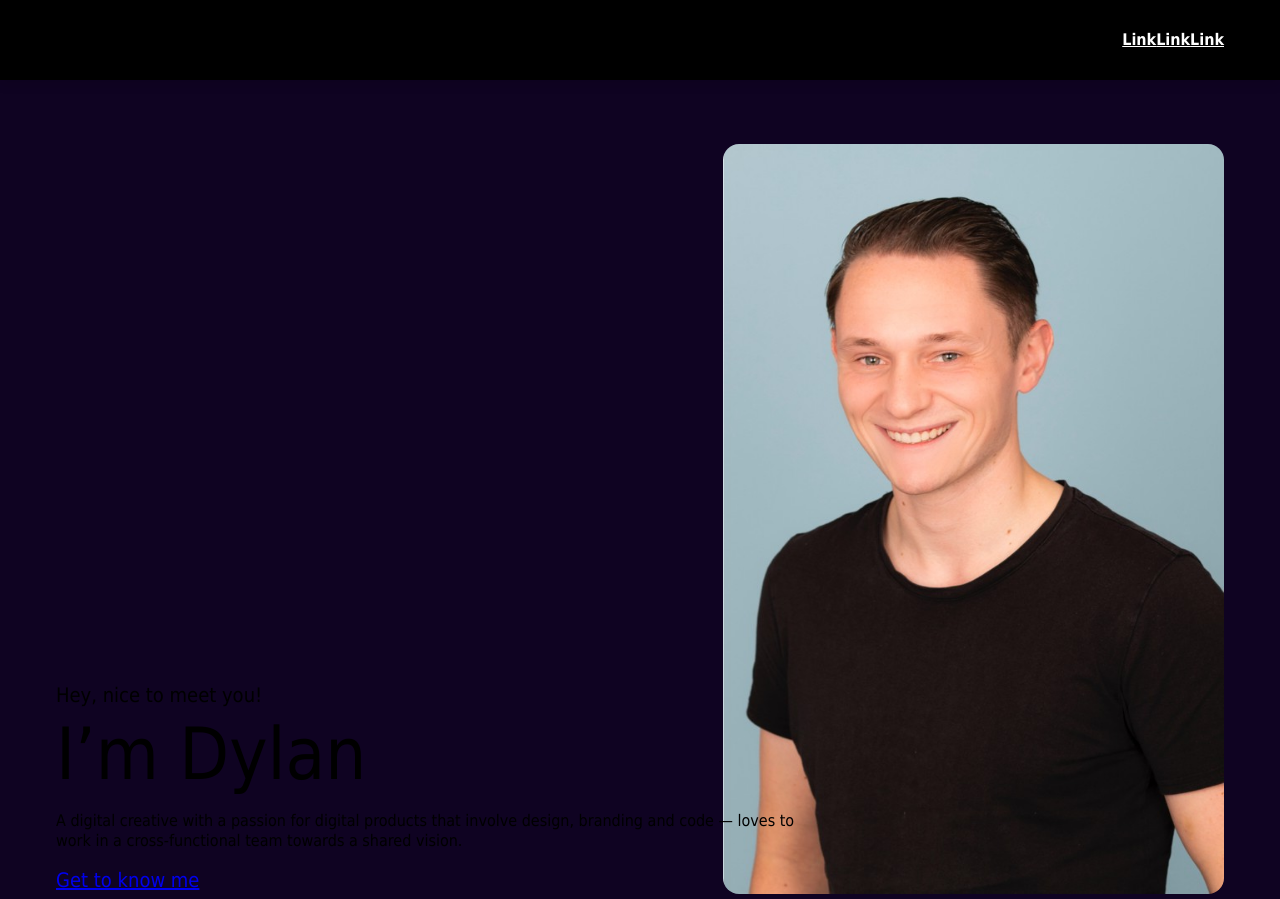
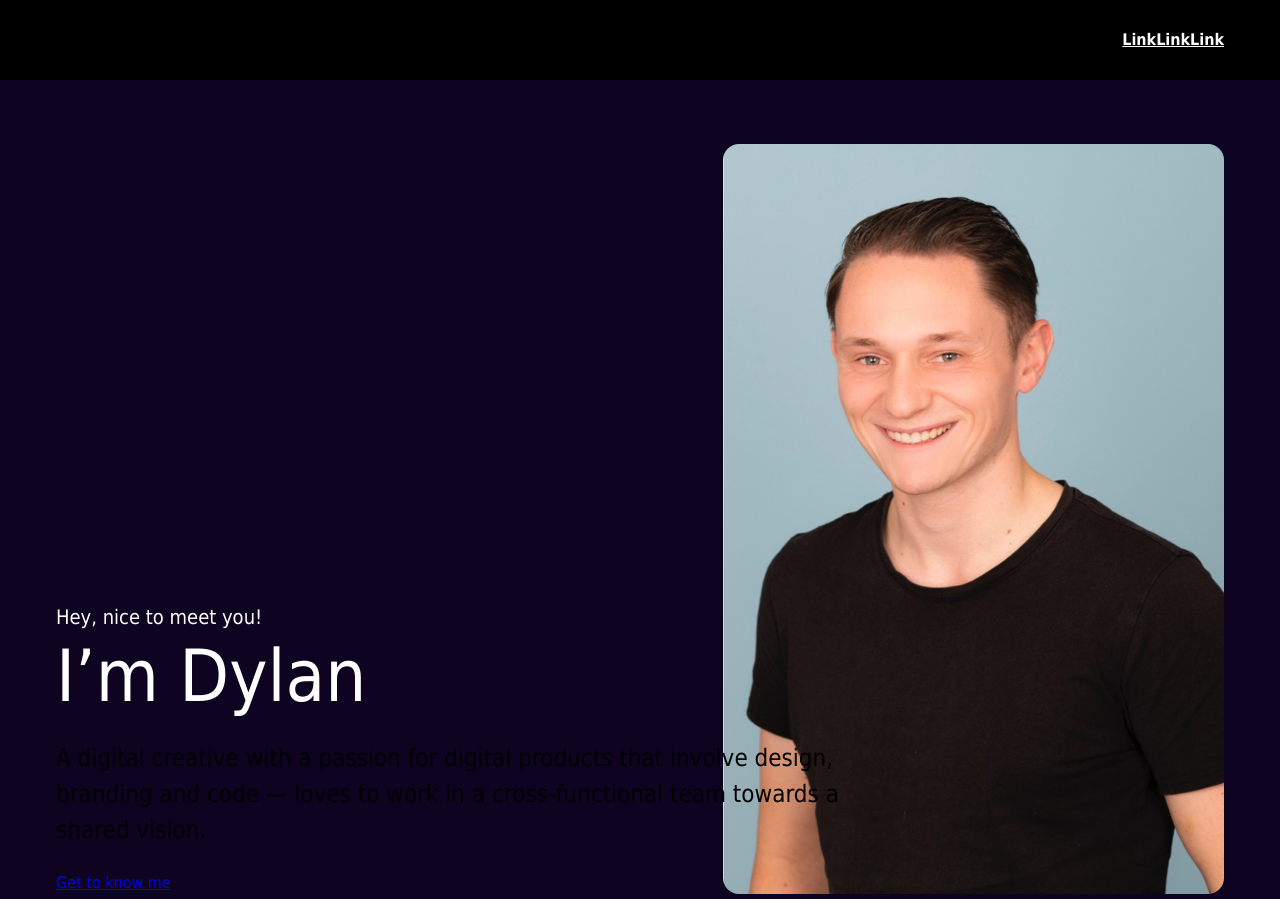
Before and after one commit to dylanvanzanten/portfolio-2022, a Next.js app: page / in a window 1280 px wide. Shown: the top 899 px of the page. Built offline with nearby package versions, Linux system fonts and the light colour scheme; a web font is replaced by a local one.

Commit message:
refactor(Hero): Change hero content headings, add heading styling

```diff
--- a/components/Hero/Hero.tsx
+++ b/components/Hero/Hero.tsx
@@ -25,14 +25,14 @@ const Hero = ({}) => {
         </div>
 
         <div className="hero__content">
-          <h6>Hey, nice to meet you!</h6>
-          <h1>I’m Dylan</h1>
-          <p>
+          <h1>Hey, nice to meet you!</h1>
+          <h6>I’m Dylan</h6>
+          <p className="hero__lead">
             A digital creative with a passion for digital products that involve
             design, branding and code — loves to work in a cross-functional team
             towards a shared vision.
           </p>
-          <a href="#">Get to know me</a>
+          <a href="/about">Get to know me</a>
         </div>
       </div>
     </div>
--- a/components/Hero/_hero.scss
+++ b/components/Hero/_hero.scss
@@ -54,13 +54,29 @@
 
   &__content {
     align-self: flex-end;
-    font-size: 20px;
-    width: 100%;
     order: 1;
     z-index: 5;
 
     @media (min-width: $mq-tab--sml) {
-      max-width: 60vw;
+      max-width: 800px;
+    }
+
+    h1 {
+      @include heading(h6);
+      color: $color-white;
+    }
+
+    h6 {
+      @include heading(h1);
+      color: $color-white;
+    }
+  }
+
+  &__lead {
+    @include text;
+
+    @media (min-width: $mq-tab--sml) {
+      @include text-l;
     }
   }
 }
```
